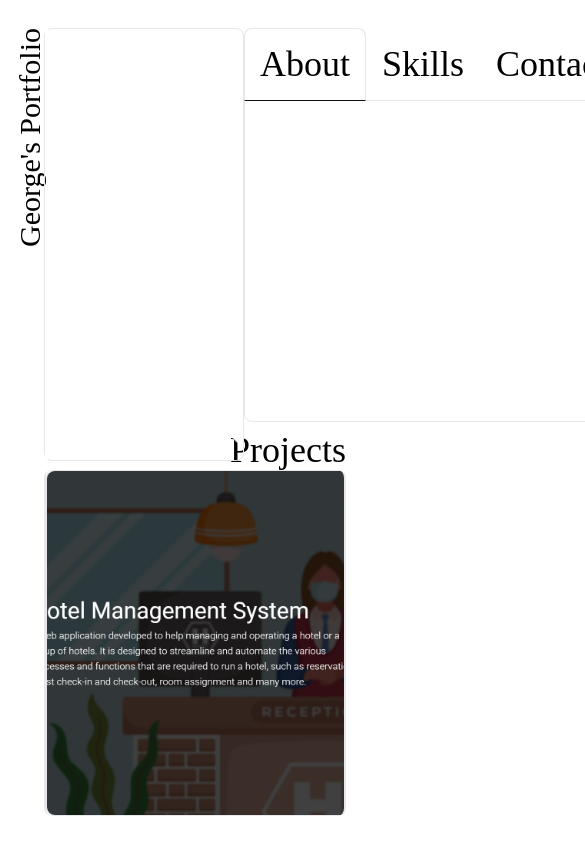
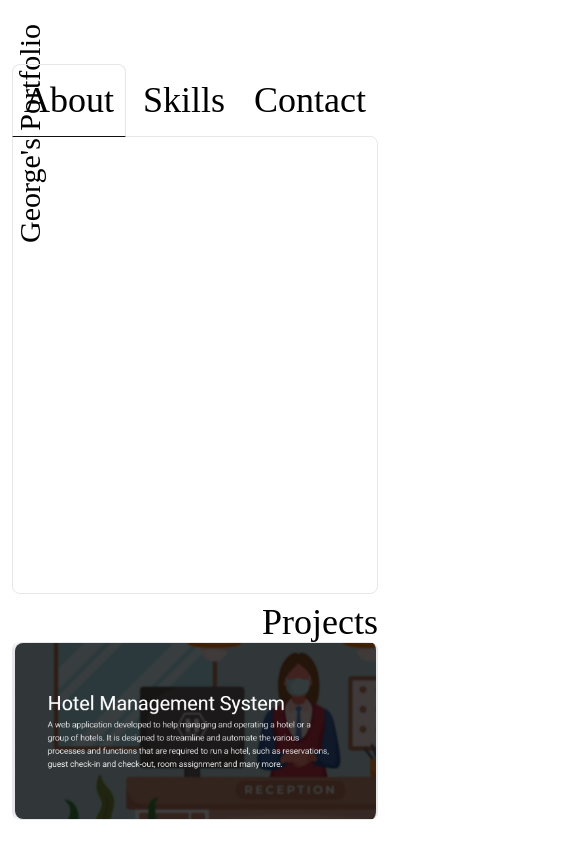
Before and after one commit to drfrank66613/personal-portfolio-website, a Next.js app: page / in a window 390 px wide. Shown: the top 844 px of the page, 585 px wide, since content can reach past the window. Built offline with nearby package versions, Linux system fonts and the light colour scheme; a web font is replaced by a local one.

Commit message:
Update _app.tsx
apply more responsive design

```diff
--- a/pages/_app.tsx
+++ b/pages/_app.tsx
@@ -51,13 +51,13 @@ export default function App({ Component, pageProps }: AppPropsWithLayout) {
 
   return (
     <div className="h-screen relative">
-      <aside className="my-7 mx-3 absolute">
+      <aside className="my-6 md:my-7 mx-3 absolute">
         <MovingText />
       </aside>
 
-      <main className="h-full px-11 py-7">
-        <div className="flex h-[50%] lg:space-x-5">
-          <aside className="relative h-[110%] min-w-[200px] md:hidden lg:block lg:min-w-[220px] xl:min-w-[300px] border rounded-lg">
+      <main className="h-full flex flex-col px-3 md:px-11 pt-16 pb-6 md:py-7 ">
+        <div className="flex h-fit lg:h-[50%] lg:space-x-5">
+          <aside className="relative h-[110%] min-w-[200px] hidden md:hidden lg:block lg:min-w-[220px] xl:min-w-[300px] border rounded-lg">
             <Logo />
           </aside>
 
@@ -67,7 +67,7 @@ export default function App({ Component, pageProps }: AppPropsWithLayout) {
                 <Link
                   href={`/${link}`}
                   key={index}
-                  className="p-4 relative cursor-pointer"
+                  className="px-3 py-4 sm:px-4 sm:py-4 relative cursor-pointer"
                   onClick={() => setSelected(link)}
                 >
                   <h1 className="capitalize">{link}</h1>
@@ -93,14 +93,14 @@ export default function App({ Component, pageProps }: AppPropsWithLayout) {
                 animate="visible"
                 exit="exit"
               >
-                <div className="px-5 py-4">
+                <div className="px-3 sm:px-5 py-3 sm:py-4">
                   <Component {...pageProps} />
                 </div>
               </motion.article>
             </AnimatePresence>
           </section>
         </div>
-        <div className="h-[50%] pt-2">
+        <div className="grow lg:h-[50%] pt-2">
           <section className="h-full flex flex-col">
             <h1 className="text-right">Projects</h1>
             <ProjectsContent />
```
